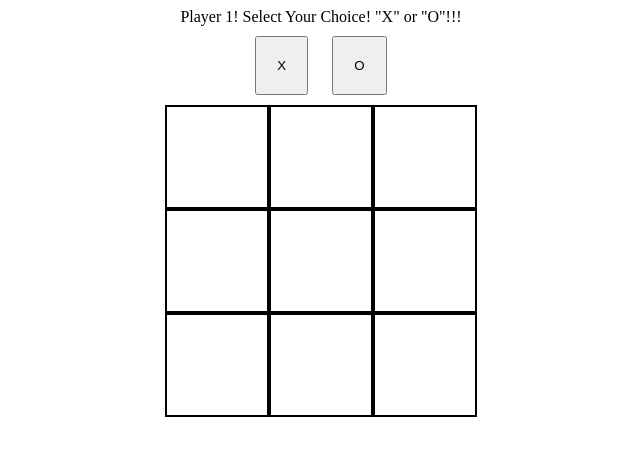
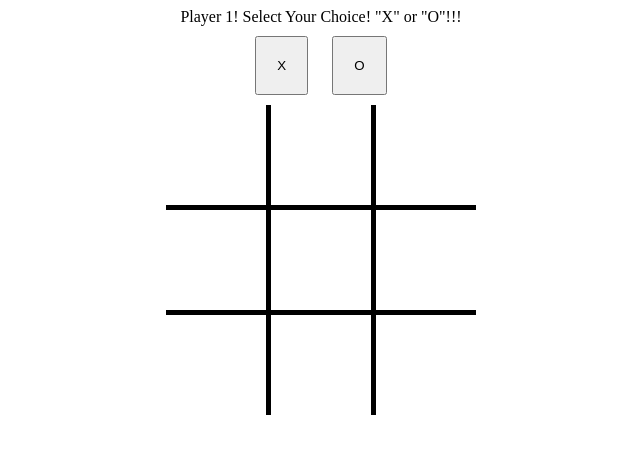
Before and after one commit to radclifferr/Tic-Tac-Toe, a plain HTML site: page index.html in a window 1280 px wide. Shown: the whole page, without its empty margins (319-959 px from the left). Drawn offline with Linux system fonts and the light colour scheme.

Commit message:
Remove borders and style crosshatch

```diff
--- a/styles.css
+++ b/styles.css
@@ -10,13 +10,21 @@ button {
 }
 .grid-box {
     display: flex;
+    gap: 5px;
+    background-color: black;
+}
+.column {
+    display: flex;
+    flex-direction: column;
+    gap: 5px;
+
 }
 .row {
     height: 100px;
     width: 100px;
     display: flex;
+    background-color: white;
     align-items: center;
     justify-content: center;
     font-size: 3rem;
-    border: 2px solid black;
 }
```
